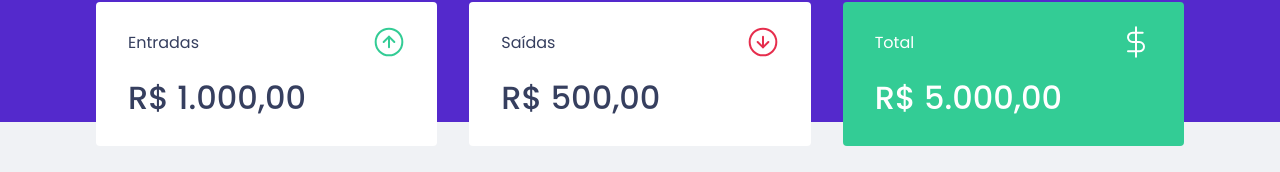
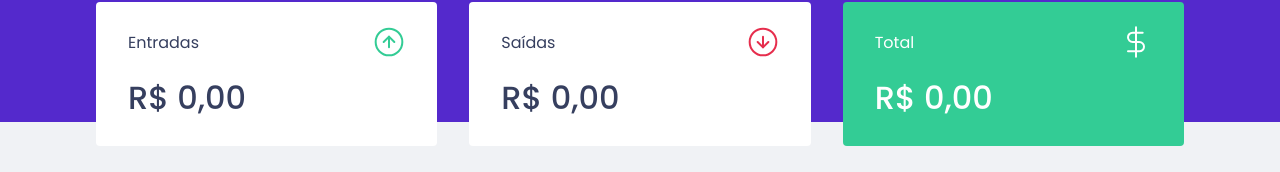
Before and after one commit to jackrsantana/dtmoney, a React (Create React App) app: page / in a window 1280 px wide. Shown: the part 150-322 px from the top of the page. Built offline with nearby package versions, Linux system fonts and the light colour scheme; no server answers; what miragejs would draw is missing.

Commit message:
Calculando resumo

```diff
--- a/src/components/Summary/index.tsx
+++ b/src/components/Summary/index.tsx
@@ -9,37 +9,69 @@
 export function Summary() {
   const { transactions } = useContext(TransactionsContext);
 
+  const summary = transactions.reduce((acc, transaction) => {
+    if (transaction.type == 'deposit') {
+      acc.deposits += transaction.amount
+      acc.total += transaction.amount
+    } else {
+      acc.withdraws += transaction.amount
+      acc.total -= transaction.amount
+    }
+
+    return acc
+  }, {
+    deposits: 0,
+    withdraws: 0,
+    total: 0
+  })
+
   console.log(transactions)
 
-  return(
+  return (
     <Container>
+      {/* Maneira Antiga */}
       {/* <TransactionsContext.Consumer>
         {(data) => {
           console.log(data);
 
           return <p>data</p>
         }}
-      </TransactionsContext.Consumer>       */}
+      </TransactionsContext.Consumer>*/}
       <div>
         <header>
           <p>Entradas</p>
           <img src={incomeImg} alt="Entradas" />
         </header>
-        <strong>R$ 1.000,00</strong>
+        <strong>
+          {new Intl.NumberFormat('pt-BR', {
+            style: 'currency',
+            currency: 'BRL'
+          }).format(summary.deposits)}
+        </strong>
       </div>
       <div>
         <header>
           <p>Saídas</p>
           <img src={outcomeImg} alt="Saídas" />
         </header>
-        <strong>R$ 500,00</strong>
+        <strong>
+          {new Intl.NumberFormat('pt-BR', {
+            style: 'currency',
+            currency: 'BRL'
+          }).format(summary.withdraws)}
+        </strong>
       </div>
       <div className="highlight-background">
         <header>
           <p>Total</p>
           <img src={totalImg} alt="Total" />
         </header>
-        <strong>R$ 5.000,00</strong>
+        <strong>
+          {new Intl.NumberFormat('pt-BR', {
+            style: 'currency',
+            currency: 'BRL'
+          }).format(summary.total)}
+        </strong>
       </div>
     </Container>
   )
```
